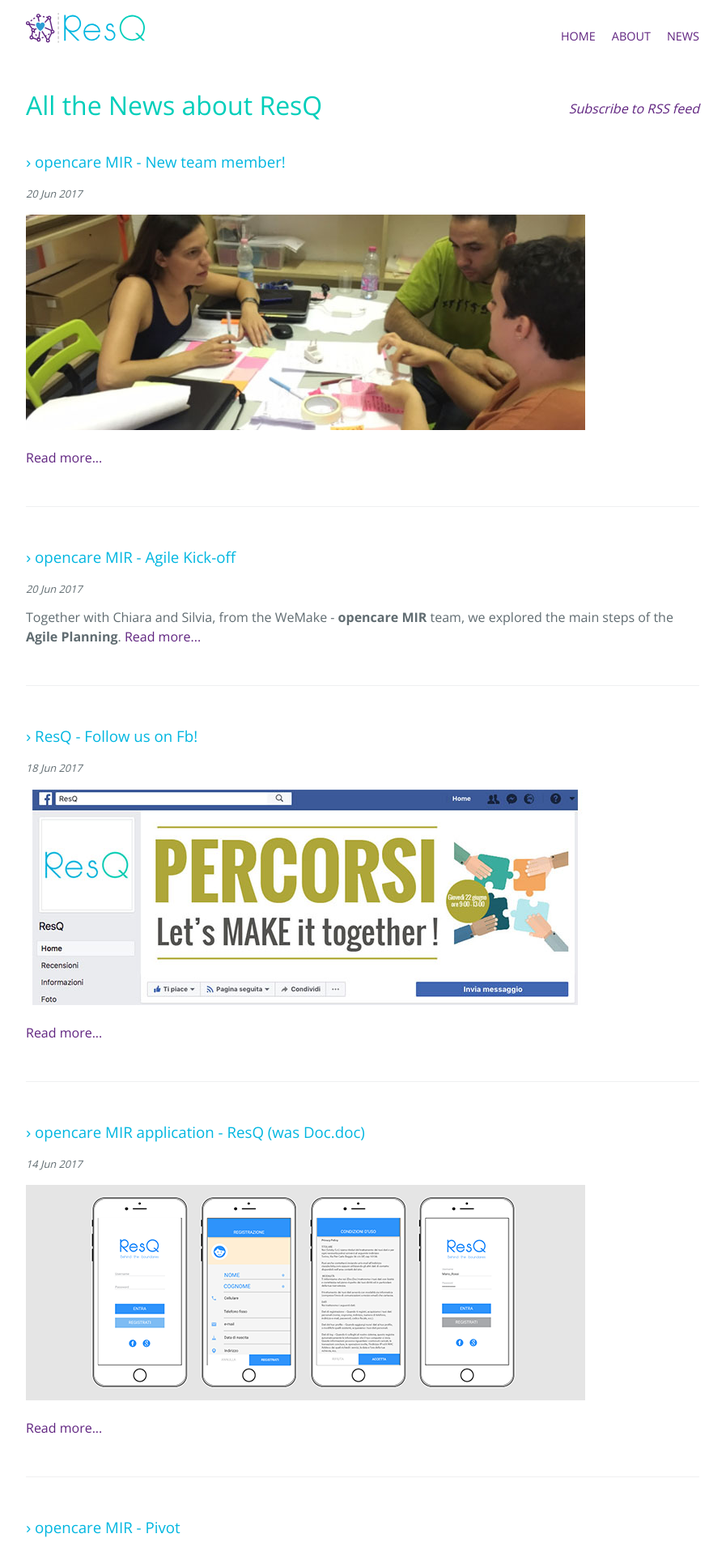
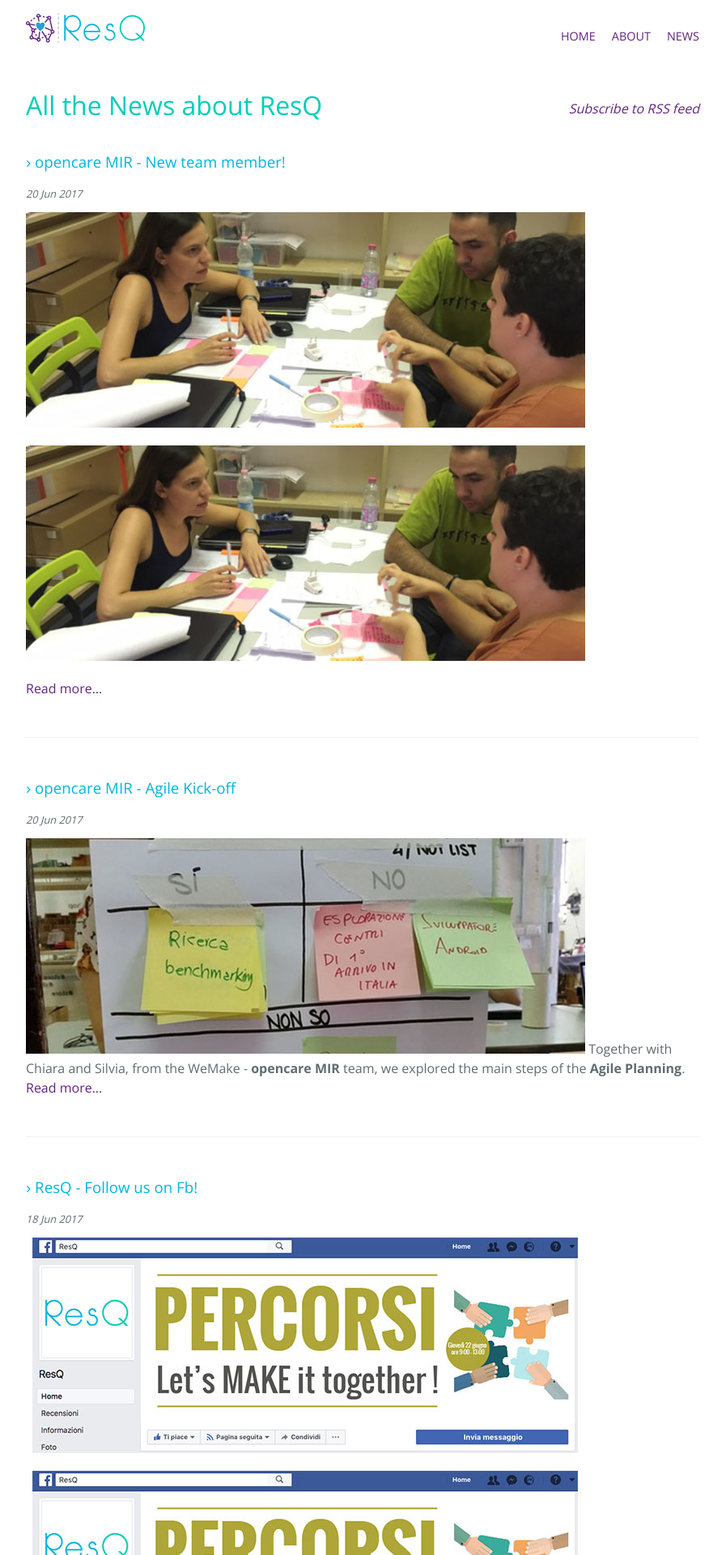
Before and after one commit to opencarecc/ResQ, a Jekyll site: the page built from blog/index.html, in a window 1280 px wide. Shown: the top 1920 px of the page at 81% size, without its empty margins (192-1089 px from the left). Built offline with Jekyll 4.4.1, drawn with Linux system fonts in a browser that asks for light colours; the list of posts is cut into pages by our own code.

Commit message:
add img in intext blog

```diff
--- a/blog/index.html
+++ b/blog/index.html
@@ -10,6 +10,7 @@
 	    <li>
         <a href="{{ site.baseurl }}{{ post.url }}" title="{{ post.title }}"><h3>› {{ post.title }}</h3></a>
         <p class="postdate">{{ post.date | date_to_string }}</p>
+				<img src="{{ post.image }}">
         {{ post.excerpt }}
         <a href="{{ site.baseurl }}{{ post.url }}" title="{{ post.title }}">Read more...</a>
       </li>
```
